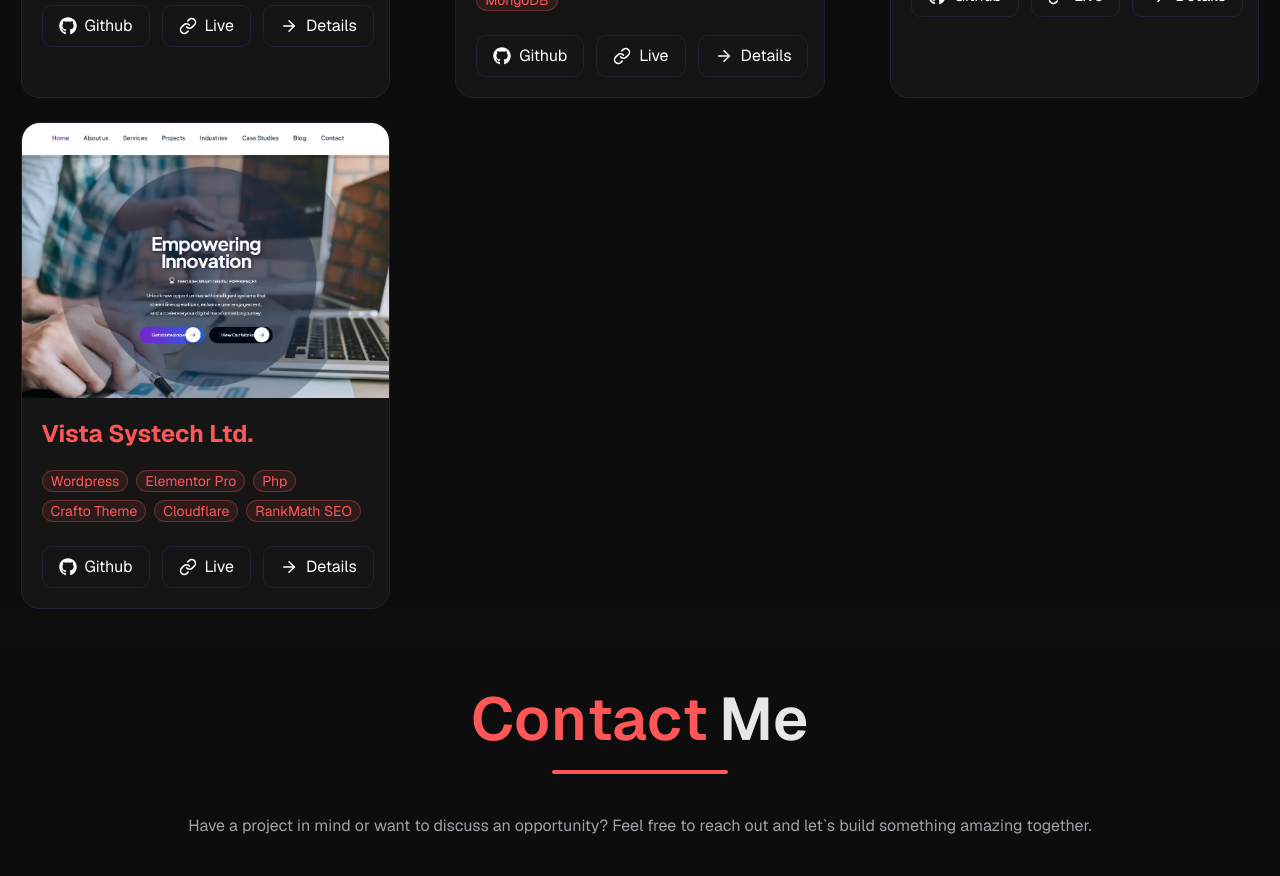
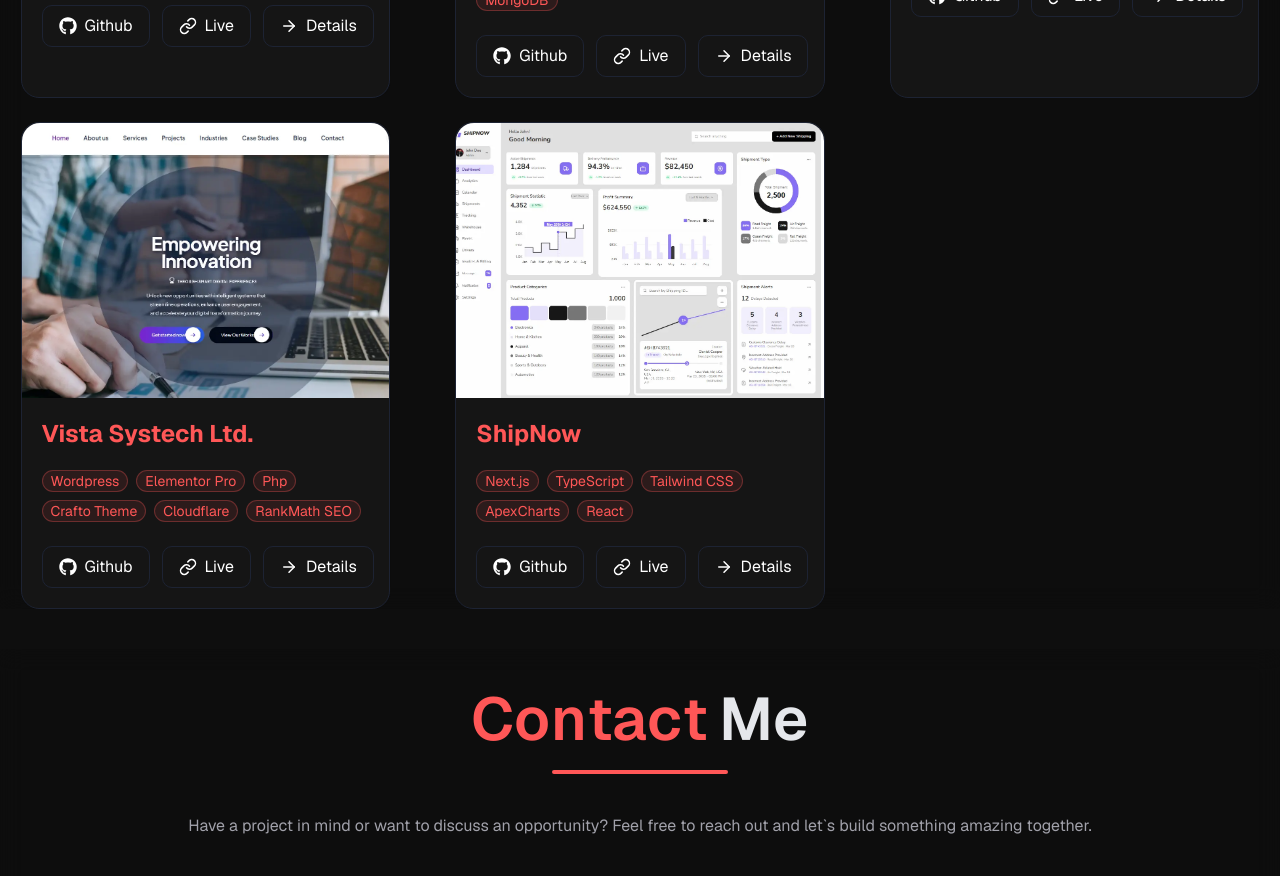
Before and after one commit to IztihadRafid/iztihadrafid-portfolio, a Next.js app: page / in a window 1280 px wide. Shown: the part 4900-5776 px from the top of the page. Built offline with nearby package versions, Linux system fonts and the light colour scheme.

Commit message:
resume link updated

```diff
--- a/src/components/SocialCard.jsx
+++ b/src/components/SocialCard.jsx
@@ -15,7 +15,7 @@
           <FaGithub size={30} className="socialSvg mr-2" />Github
         </a>
         <a
-          href="https://drive.google.com/file/d/1_Ffoxly_-MYOOxwtg7SouJEMgy3tBBny/view?usp=drive_link"
+          href="https://drive.google.com/file/d/18splam9E400mNPeBUJN3aJaaZA3Eodaj/view?usp=drive_link"
           target="_blank"
 
           className="socialContainer containerTwo text-lg   "
--- a/src/data/Project.ts
+++ b/src/data/Project.ts
@@ -5,6 +5,7 @@
 import eventdev from "../../public/assets/projectIMg/eventdev.png";
 import projectLiveFruitBurst from "../../public/assets/projectIMg/fruitBurst.png";
 import vista from "../../public/assets/projectIMg/vista.webp";
+import shipnow from "../../public/assets/projectIMg/shipnow.webp";
 import { StaticImageData } from "next/image";
 export interface Project {
   id: string;
@@ -105,4 +106,13 @@
         live: "https://vistasystech.com/",
         techs: ["Wordpress", "Elementor Pro", "Php","Crafto Theme","Cloudflare","RankMath SEO"],
     },
+    {
+    id: "8",
+    title: "ShipNow",
+    description: "A logistics dashboard for managing shipments, tracking deliveries, and handling invoices — built from Figma design specs with fully responsive layouts across desktop, tablet, and mobile.",
+    image: shipnow,
+    github: "https://github.com/IztihadRafid/shipnow",
+    live: "https://shipnow-gules.vercel.app",
+    techs: ["Next.js", "TypeScript", "Tailwind CSS", "ApexCharts", "React"],
+},
 ];
```
Also changed, not shown: public/assets/projectIMg/shipnow.webp (added).
